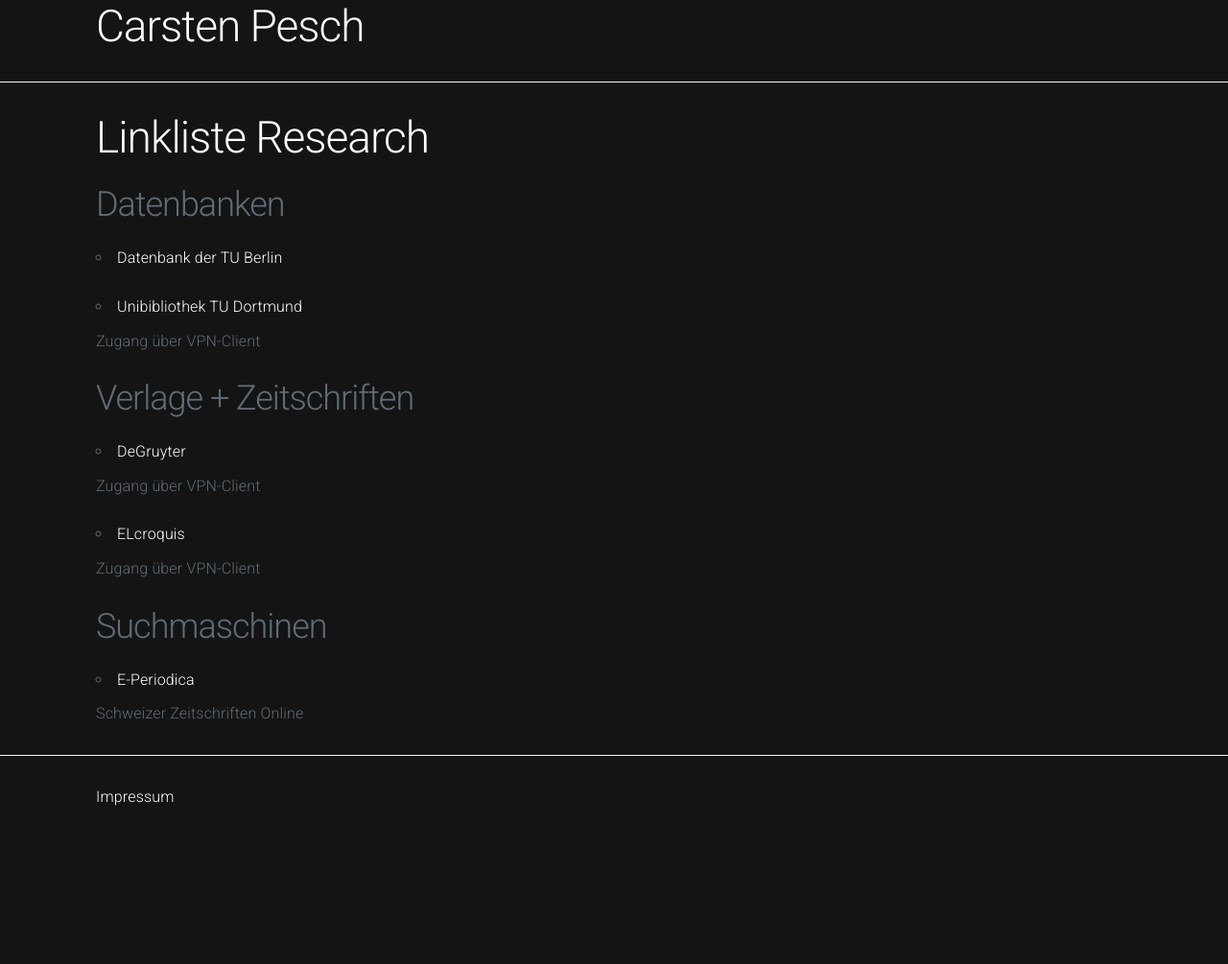
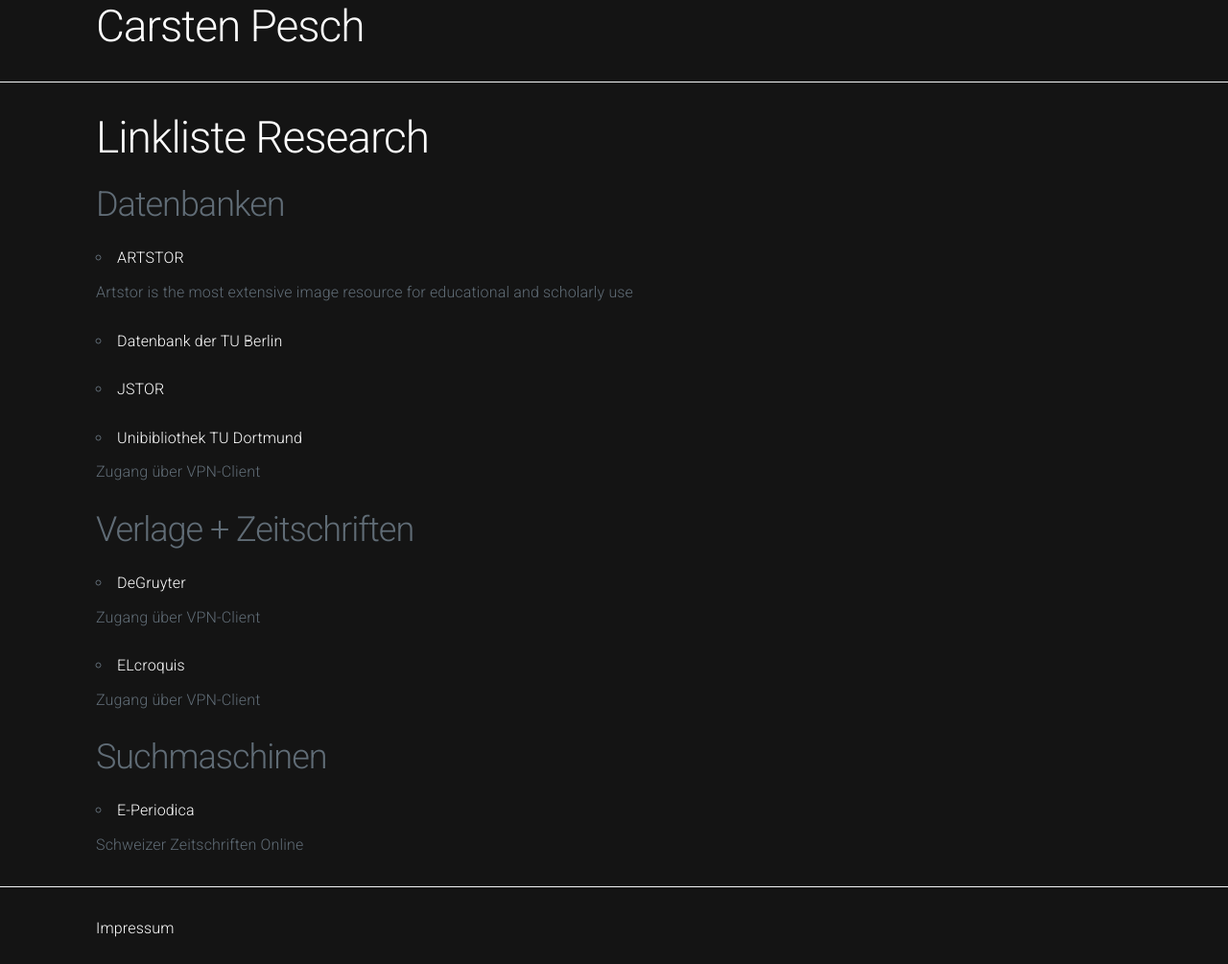
Before and after one commit to cepsch/cepsch.github.io, a Jekyll site: the page built from research.html, in a window 1280 px wide. Shown: the whole page at 96% size. Built offline with Jekyll 4.4.1, drawn with Linux system fonts in a browser that asks for light colours; before the commit the page ends 900 px from its top, so only the background shows below that.

Commit message:
Update datenbanken.yml

```diff
--- a/_data/datenbanken.yml
+++ b/_data/datenbanken.yml
@@ -4,3 +4,10 @@
 - link: "https://katalog.ub.tu-dortmund.de/"
   name: "Unibibliothek TU Dortmund"
   description: "Zugang über VPN-Client"
+
+- link: "https://www.jstor.org/"
+  name: "JSTOR"
+
+- link: "https://www.artstor.org/"
+  name: "ARTSTOR"
+  description: "Artstor is the most extensive image resource for educational and scholarly use"
```
